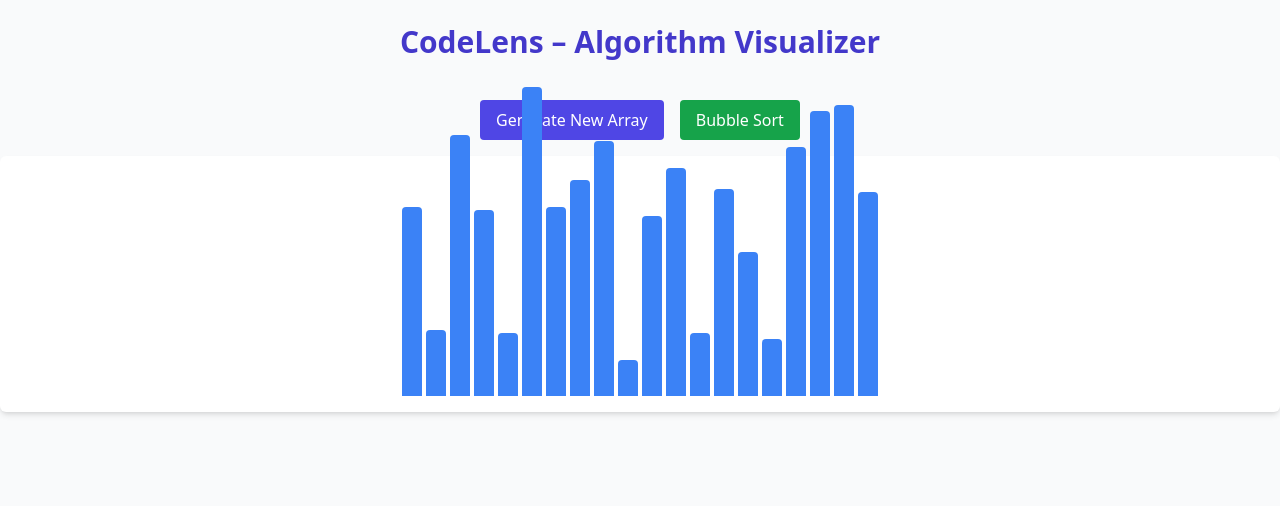
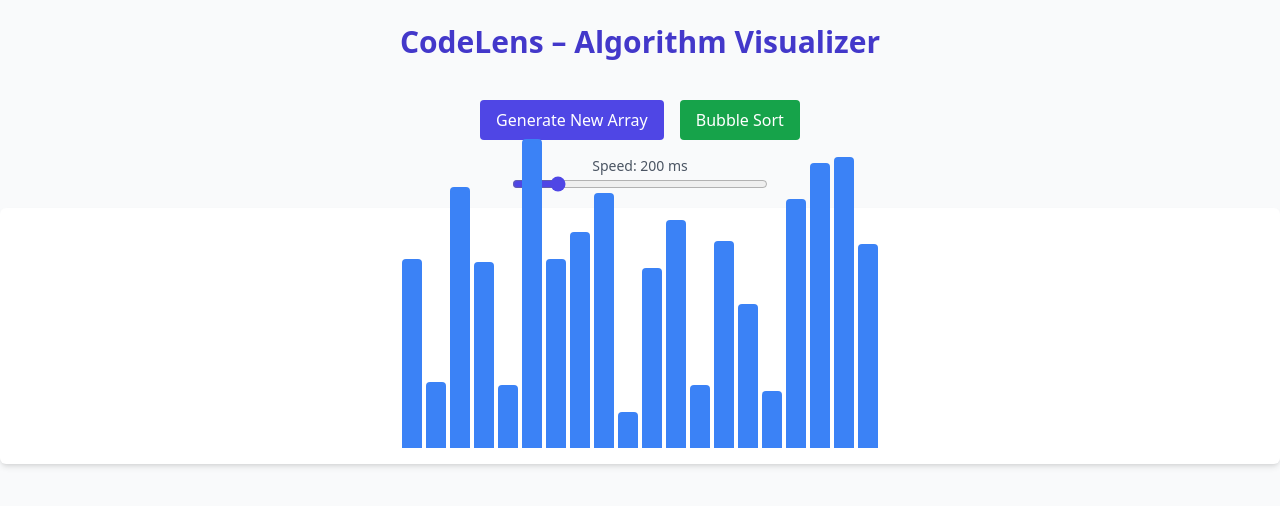
Before and after one commit to Jerrysoftwork/codelens, a React (Vite) app in the folder codelens/: page / in a window 1280 px wide. Shown: the top 506 px of the page. Built offline with nearby package versions, Linux system fonts and the light colour scheme.

Commit message:
Refactor App component to utilize dynamic speed control for sorting animation

```diff
--- a/codelens/src/App.jsx
+++ b/codelens/src/App.jsx
@@ -8,6 +8,7 @@ export default function App() {
   const [array, setArray] = useState(generateArray());
   const [comparing, setComparing] = useState([]);
   const [isSorting, setIsSorting] = useState(false);
+  const [speed, setSpeed] = useState(200); // default speed in ms
 
   const handleGenerate = () => {
     if (!isSorting) setArray(generateArray());
@@ -21,7 +22,7 @@ export default function App() {
       const { array: newArr, comparing } = steps[i];
       setArray(newArr);
       setComparing(comparing);
-      await new Promise((resolve) => setTimeout(resolve, 200)); // speed
+      await new Promise((resolve) => setTimeout(resolve, speed)); // use slider speed
     }
 
     setComparing([]);
@@ -34,22 +35,13 @@ export default function App() {
         CodeLens – Algorithm Visualizer
       </h1>
 
-      <div className="flex items-center justify-center gap-4 p-4">
-        <button
-          onClick={handleGenerate}
-          className="px-4 py-2 text-white bg-indigo-600 rounded hover:bg-indigo-700"
-          disabled={isSorting}
-        >
-          Generate New Array
-        </button>
-        <button
-          onClick={handleSort}
-          className="px-4 py-2 text-white bg-green-600 rounded hover:bg-green-700"
-          disabled={isSorting}
-        >
-          Bubble Sort
-        </button>
-      </div>
+      <ControlPanel
+        onGenerate={handleGenerate}
+        onSort={handleSort}
+        speed={speed}
+        setSpeed={setSpeed}
+        isSorting={isSorting}
+      />
 
       <ArrayBars array={array} comparing={comparing} />
     </div>
```
